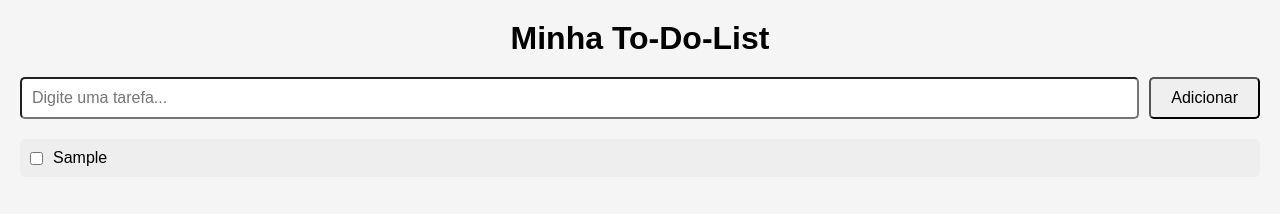
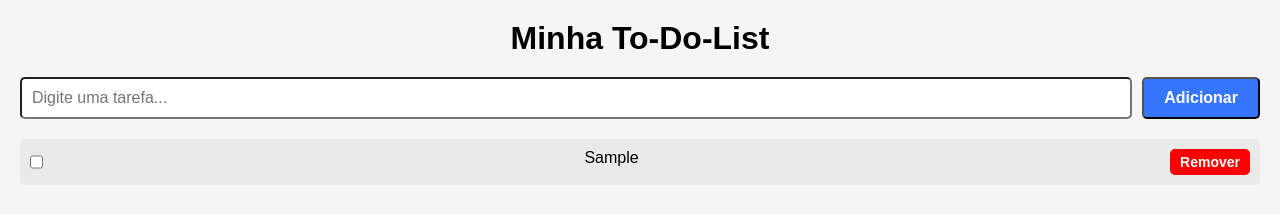
Before and after one commit to OliveiraJSN/To-Do-List, a plain HTML site: page index.html in a window 1280 px wide. Both pictures are taken after typing "Sample" into the empty fields and a click on the button "Adicionar". Drawn offline with Linux system fonts and the light colour scheme.

Commit message:
Atualização estilo

```diff
--- a/CSS/style.css
+++ b/CSS/style.css
@@ -41,6 +41,9 @@ button{
     padding: 10px 20px;
     font-size: 16px;
     border-radius: 5px;
+    background-color: rgb(53, 117, 255);
+    color: white;
+    font-weight: bolder;
 }
 
 ul{
@@ -48,15 +51,14 @@ ul{
     margin-top: 20px;
 }
 
-li{
-    padding: 10px;
-    background: #eee;
-    border-radius: 5px;
-    margin-bottom: 10px;
-    display: flex;
-    justify-content: space-between;
-    align-items: center;
-    justify-content: left;
+li {
+  display: flex;
+  justify-content: space-between;
+  align-items: left;
+  padding: 10px;
+  background: #eaeaea;
+  border-radius: 5px;
+  margin-bottom: 10px;
 }
 
 li input{
@@ -69,3 +71,14 @@ li input{
     font-weight: bolder;
     text-decoration: line-through;
 }
+
+.botao-remover {
+  background-color: red;
+  border: none;
+  color: white;
+  padding: 5px 10px;
+  font-size: 14px;
+  border-radius: 5px;
+  cursor: pointer;
+  font-weight: bolder;
+}
--- a/JS/script.js
+++ b/JS/script.js
@@ -7,13 +7,22 @@ form.addEventListener("submit", function(event){
     var texto = input.value;
 
     var novaTarefa = document.createElement("li");
+    var checkbox = document.createElement("input");
+    checkbox.type = "checkbox";
+    var botaoRemover = document.createElement("button");
+    botaoRemover.textContent = "Remover"
+    botaoRemover.classList.add("botao-remover");
 
-    var checkbox = document.createElement("input");
+    botaoRemover.addEventListener("click", function(){
+        novaTarefa.remove();
+    })
 
-    checkbox.type = "checkbox";
     checkbox.addEventListener("change", function(){
         if(checkbox.checked){
             novaTarefa.classList.add("concluida");
+
+            var lista = document.getElementById("lista-tarefas");
+            lista.appendChild(novaTarefa);
         } else{
             novaTarefa.classList.remove("concluida");
         }
@@ -21,6 +30,7 @@ form.addEventListener("submit", function(event){
 
     novaTarefa.appendChild(checkbox);
     novaTarefa.appendChild(document.createTextNode(texto));
+    novaTarefa.appendChild(botaoRemover);
     document.getElementById("lista-tarefas").appendChild(novaTarefa);
     input.value = "";
 });
```
